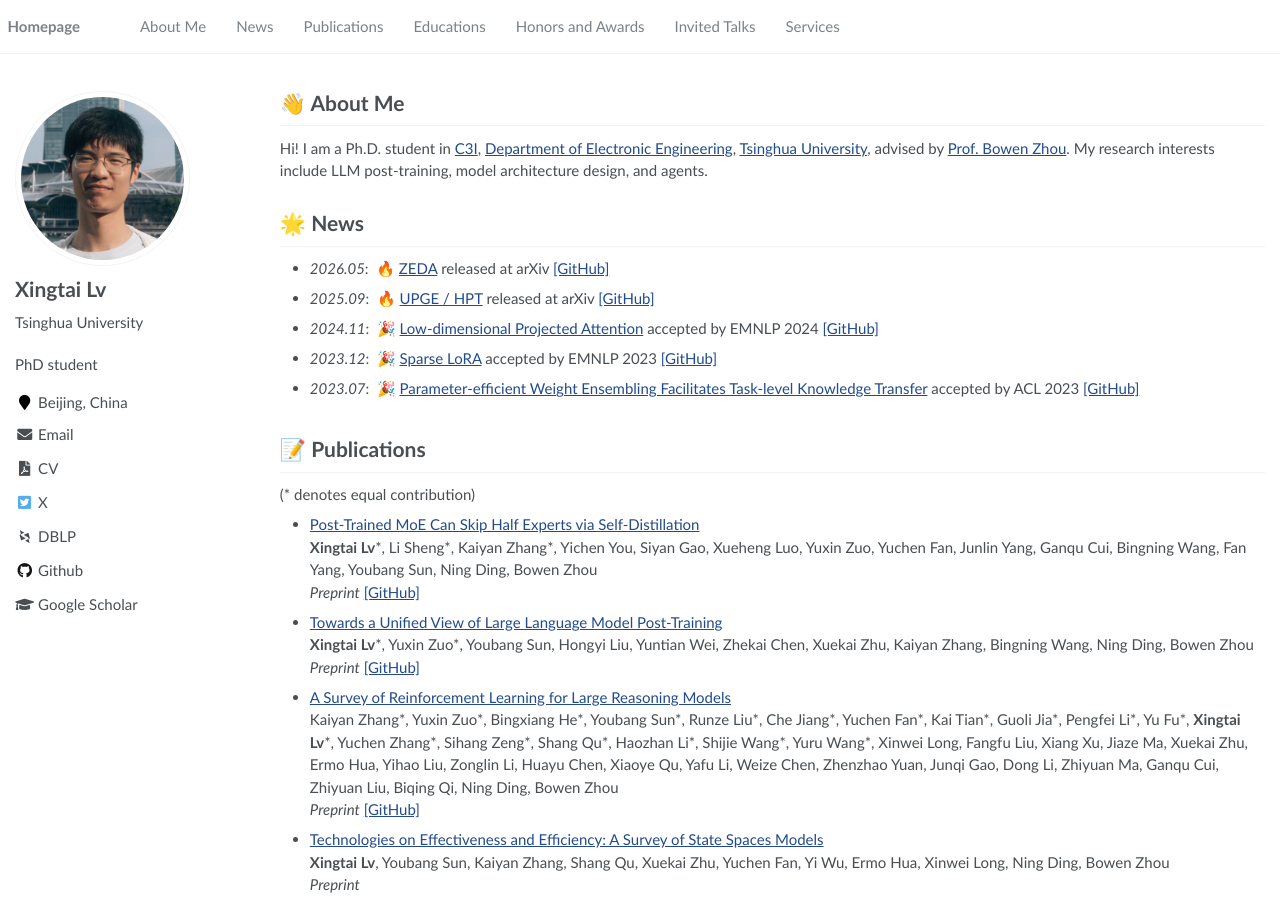
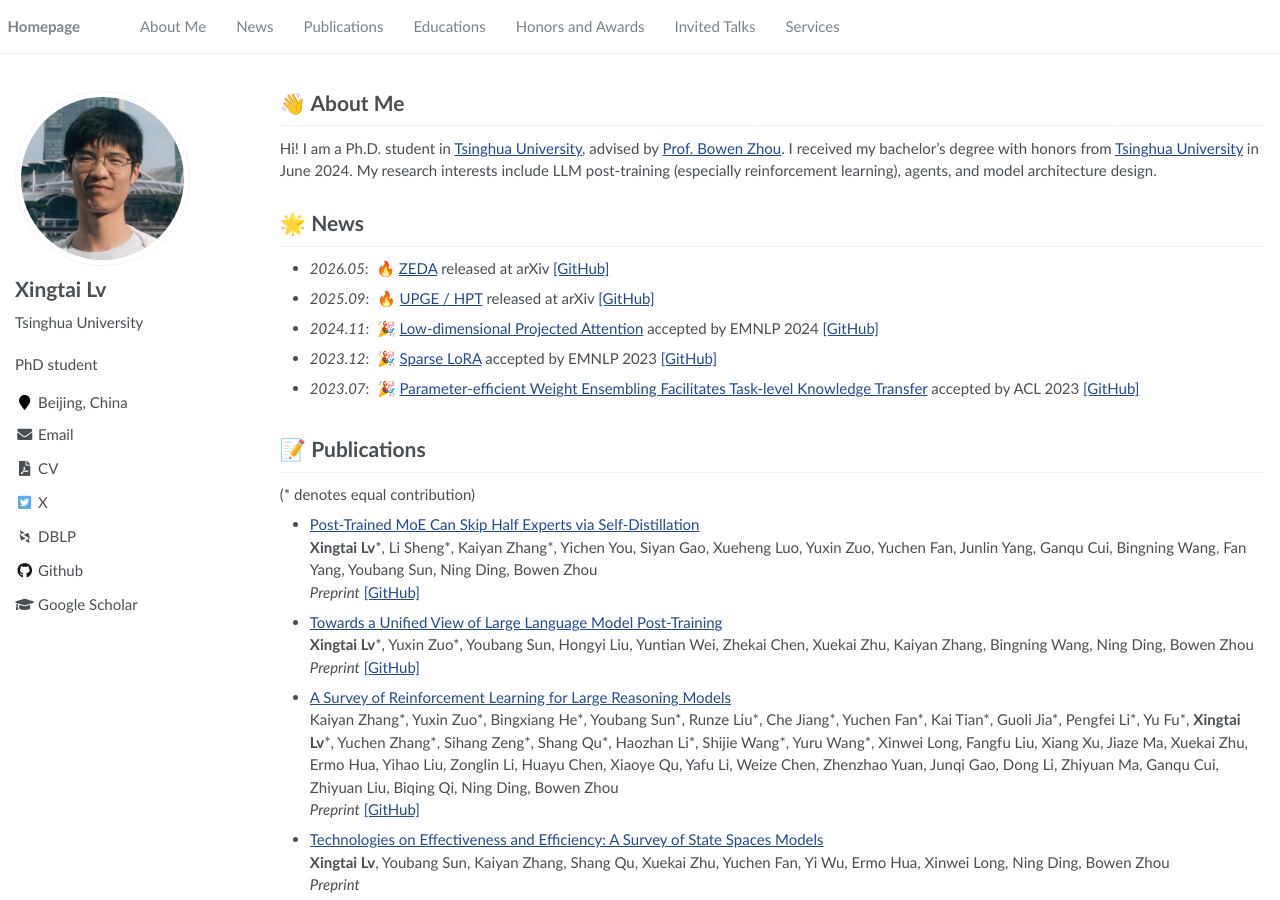
Before and after one commit to telxt/telxt.github.io, a Jekyll site: the page built from _pages/about.md, in a window 1280 px wide and 900 px high. Built offline with Jekyll 4.4.1, drawn with Linux system fonts in a browser that asks for light colours; some web fonts are replaced.

Commit message:
update about me

```diff
--- a/_pages/about.md
+++ b/_pages/about.md
@@ -19,7 +19,7 @@ redirect_from:
 
 # 👋 About Me
 
-Hi! I am a Ph.D. student in [C3I](https://c3i.ee.tsinghua.edu.cn/en/), [Department of Electronic Engineering](https://www.ee.tsinghua.edu.cn/), [Tsinghua University](https://www.tsinghua.edu.cn/), advised by [Prof. Bowen Zhou](https://c3i.ee.tsinghua.edu.cn/en/author/bowen-zhou/). My research interests include LLM post-training, model architecture design, and agents.
+Hi! I am a Ph.D. student in [Tsinghua University](https://www.tsinghua.edu.cn/), advised by [Prof. Bowen Zhou](https://c3i.ee.tsinghua.edu.cn/en/author/bowen-zhou/). I received my bachelor’s degree with honors from [Tsinghua University](https://www.tsinghua.edu.cn/) in June 2024. My research interests include LLM post-training (especially reinforcement learning), agents, and model architecture design.
 
 <span class='anchor' id='news'></span>
 
```
